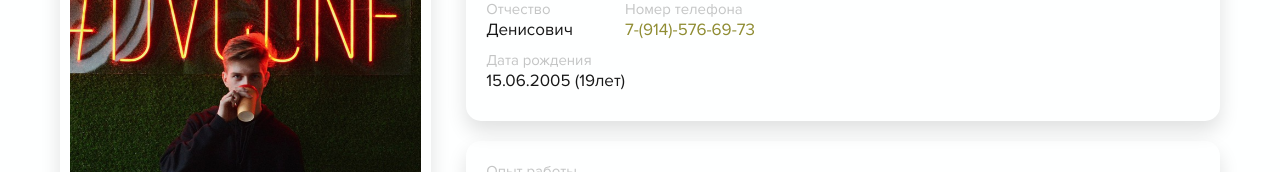
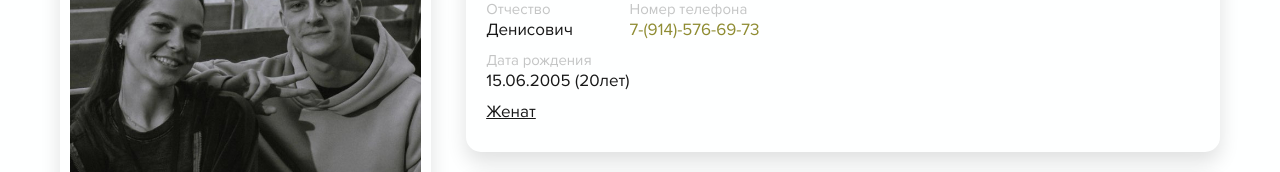
Before and after one commit to Youngson335/portfoilo-front, a Vue app: page / in a window 1280 px wide. Shown: the part 214-386 px from the top of the page. Built offline with nearby package versions, Linux system fonts and the light colour scheme; no server answers.

Commit message:
update info

```diff
--- a/src/components/PersonalInformation/VueUserDescription.vue
+++ b/src/components/PersonalInformation/VueUserDescription.vue
@@ -21,7 +21,10 @@
       </div>
       <div class="user-info mb-10">
         <vue-label> Дата рождения </vue-label>
-        <p>15.06.2005 (19лет)</p>
+        <p>15.06.2005 (20лет)</p>
+      </div>
+      <div class="user-info mb-10">
+        <p style="text-decoration: underline">Женат</p>
       </div>
     </div>
 
```
Also changed, not shown: src/assets/avatar.jpg.
